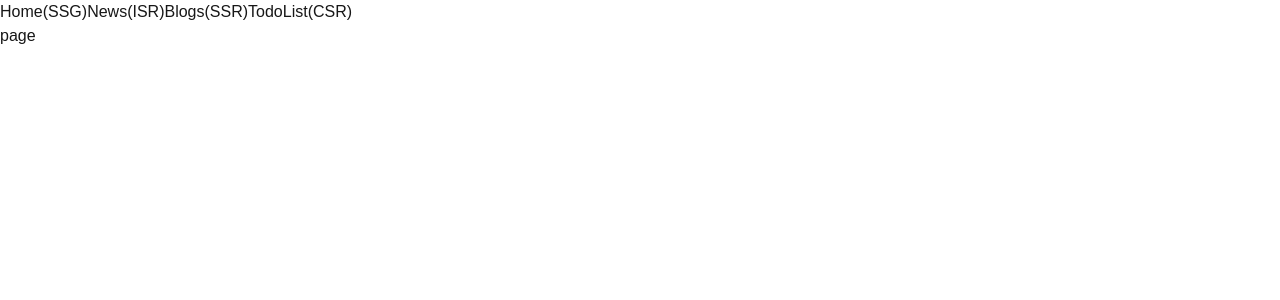
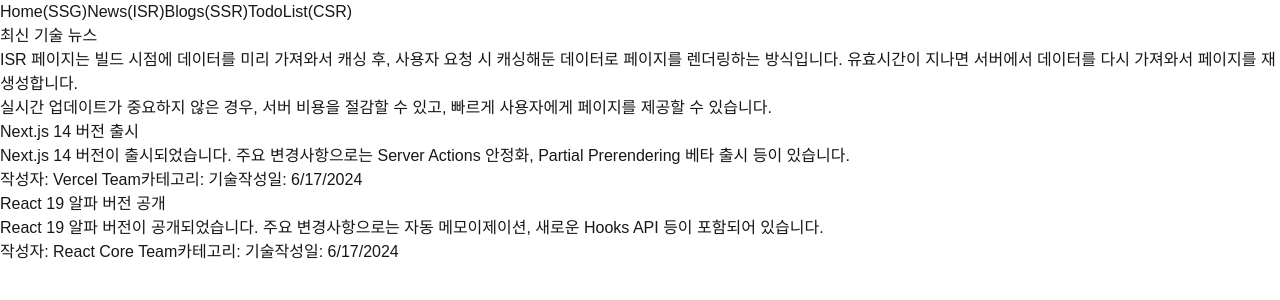
Before and after one commit to PureunKang/sparta-st-react-to-next, a Next.js app: page /news in a window 1280 px wide. Shown: the top 300 px of the page. Built offline with nearby package versions, Linux system fonts and the light colour scheme; data requests are answered from the project's data file.

Commit message:
3단계 미완료

```diff
--- a/src/app/news/page.tsx
+++ b/src/app/news/page.tsx
@@ -1,7 +1,52 @@
+import { News } from "@/types/news";
 import React from "react";
 
-const page = () => {
-  return <div>page</div>;
+const NewsPage = async () => {
+  const res = await fetch("http://localhost:4000/news");
+  const data: News = await res.json();
+
+  return (
+    <>
+      <div className="news-container">
+        <h2 className="news-header">최신 기술 뉴스</h2>
+        <div className="description-text">
+          <p>
+            ISR 페이지는 빌드 시점에 데이터를 미리 가져와서 캐싱 후, 사용자 요청
+            시 캐싱해둔 데이터로 페이지를 렌더링하는 방식입니다. 유효시간이
+            지나면 서버에서 데이터를 다시 가져와서 페이지를 재생성합니다.
+          </p>
+          <p>
+            실시간 업데이트가 중요하지 않은 경우, 서버 비용을 절감할 수 있고,
+            빠르게 사용자에게 페이지를 제공할 수 있습니다.
+          </p>
+        </div>
+        <div className="news-list">
+          {data.map((newsItem) => (
+            <article key={newsItem.id} className="news-card">
+              <div className="news-content">
+                <h3 className="news-title">{newsItem.title}</h3>
+                <p className="news-text">{newsItem.content}</p>
+              </div>
+              <div className="news-meta">
+                <span className="meta-item">
+                  <i className="fas fa-user"></i>
+                  작성자: {newsItem.author}
+                </span>
+                <span className="meta-item">
+                  <i className="fas fa-folder"></i>
+                  카테고리: {newsItem.category}
+                </span>
+                <span className="meta-item">
+                  <i className="fas fa-calendar"></i>
+                  작성일: {new Date(newsItem.createdAt).toLocaleDateString()}
+                </span>
+              </div>
+            </article>
+          ))}
+        </div>
+      </div>
+    </>
+  );
 };
 
-export default page;
+export default NewsPage;
--- /dev/null
+++ b/src/types/news.ts
@@ -0,0 +1,9 @@
+export type News = {
+  newsItem: Array<string | number>;
+  id: string;
+  title: string;
+  content: string;
+  author: string;
+  category: string;
+  createdAt: number;
+};
```
